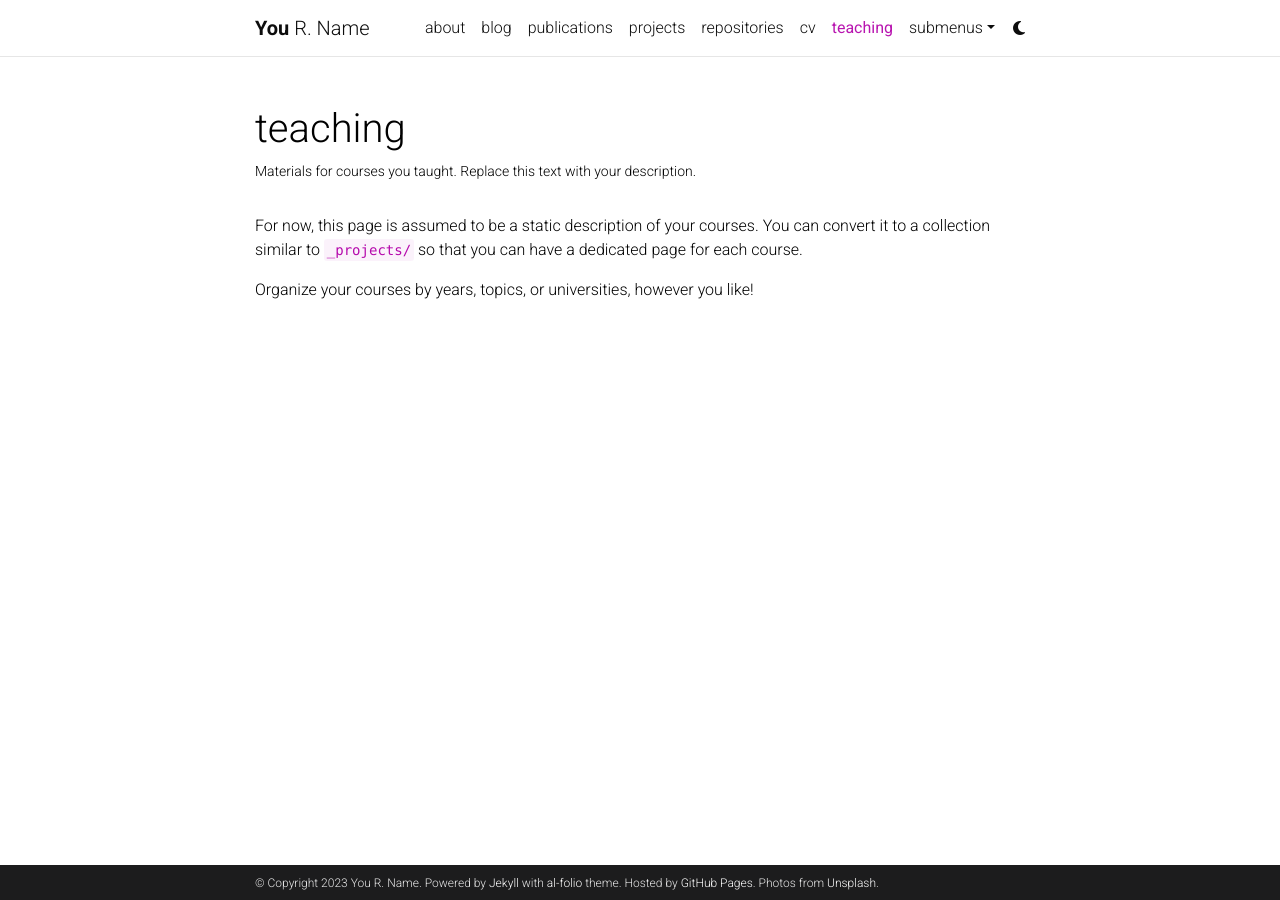
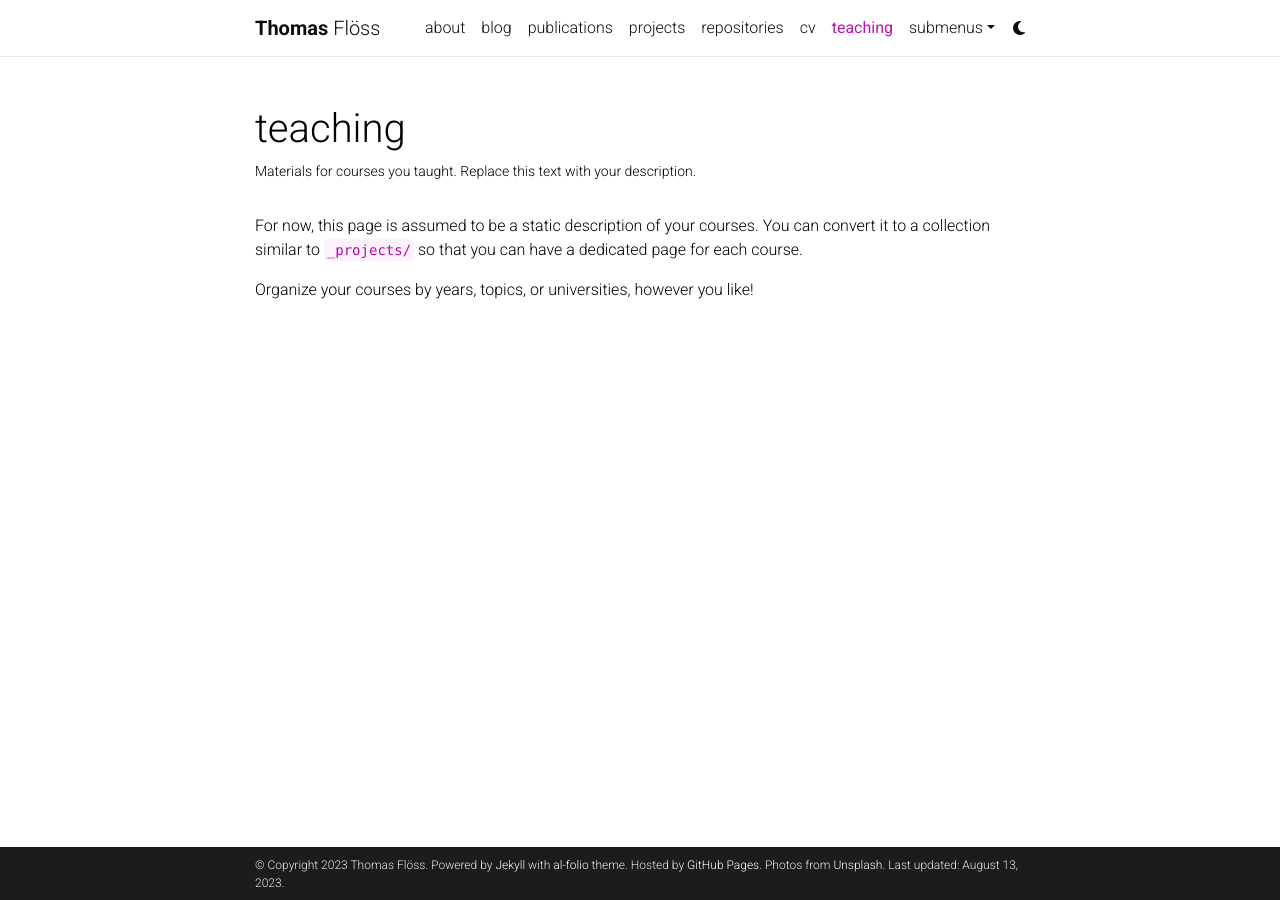
Before and after one commit to tsfloss/tsfloss.github.io, a Jekyll site: the page built from _pages/teaching.md, in a window 1280 px wide. Built offline with Jekyll 4.4.1, drawn with Linux system fonts in a browser that asks for light colours; comment, search, counter and statistics services are not loaded; a style sheet for code colours, icons or effects is not loaded.

Commit message:
Update _config.yml

```diff
--- a/_config.yml
+++ b/_config.yml
@@ -3,10 +3,10 @@
 # -----------------------------------------------------------------------------
 
 title: blank # the website title (if blank, full name will be used instead)
-first_name: You
-middle_name: R.
-last_name: Name
-email: you@example.com
+first_name: Thomas
+middle_name:
+last_name: Flöss
+email: tsfloss@gmail.com
 description: > # the ">" symbol means to ignore newlines until "footer_text:"
   A simple, whitespace theme for academics. Based on [*folio](https://github.com/bogoli/-folio) design.
 footer_text: >
@@ -18,9 +18,9 @@
 lang: en # the language of your site (for example: en, fr, cn, ru, etc.)
 icon: ⚛️  # the emoji used as the favicon (alternatively, provide image name in /assets/img/)
 
-url: https://alshedivat.github.io # the base hostname & protocol for your site
+url: https://tsfloss.github.io # the base hostname & protocol for your site
 baseurl: /al-folio # the subpath of your site, e.g. /blog/
-last_updated: false # set to true if you want to display last updated in the footer
+last_updated: true # set to true if you want to display last updated in the footer
 impressum_path:  # set to path to include impressum link in the footer, use the same path as permalink in a page, helps to conform with EU GDPR
 
 # -----------------------------------------------------------------------------
@@ -71,9 +71,9 @@
 # Social integration
 # -----------------------------------------------------------------------------
 
-github_username: # your GitHub user name
+github_username: tsfloss # your GitHub user name
 gitlab_username: # your GitLab user name
-twitter_username: # your Twitter handle
+twitter_username: tsfloss # your Twitter handle
 mastodon_username: # your mastodon instance+username in the format instance.tld/@username
 linkedin_username: # your LinkedIn user name
 telegram_username: # your Telegram user name
@@ -274,8 +274,8 @@
 
 scholar:
 
-  last_name: [Einstein]
-  first_name: [Albert, A.]
+  last_name: Flöss
+  first_name: Thomas
 
   style: apa
   locale: en
```
